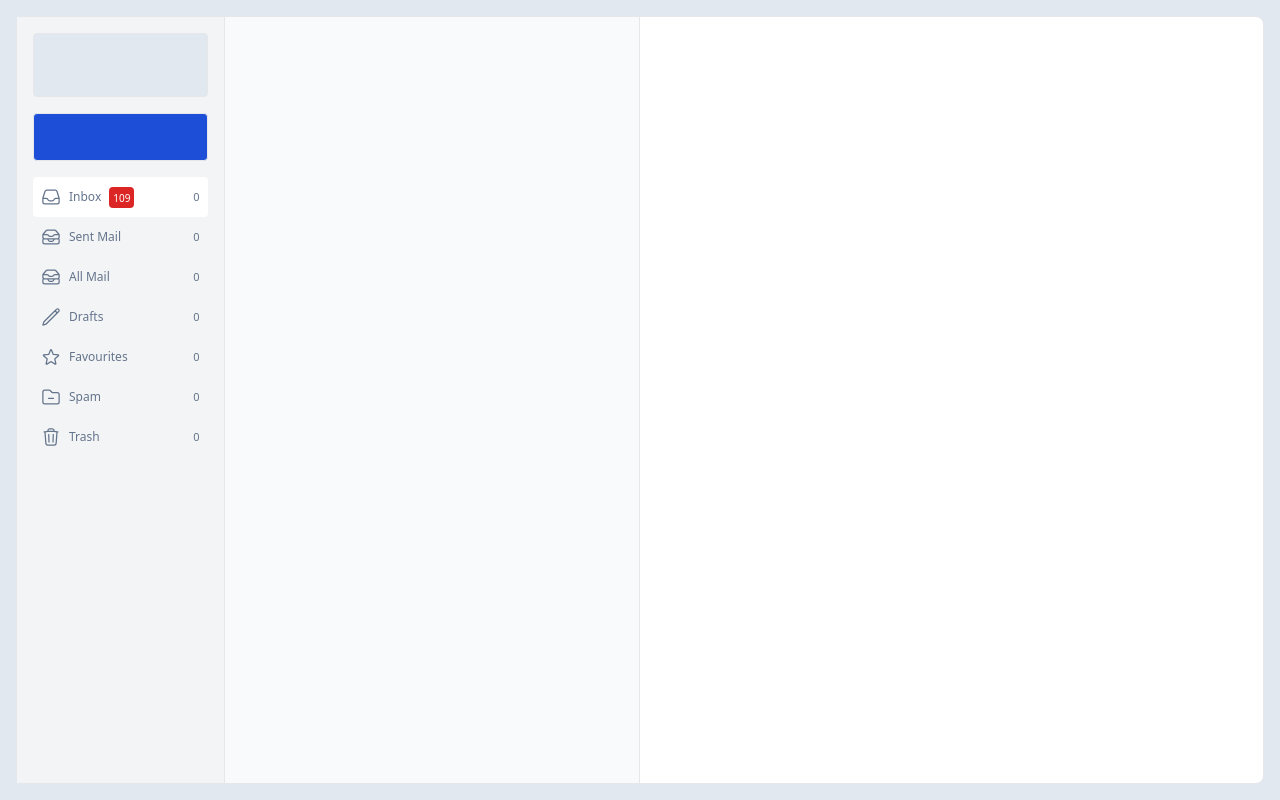
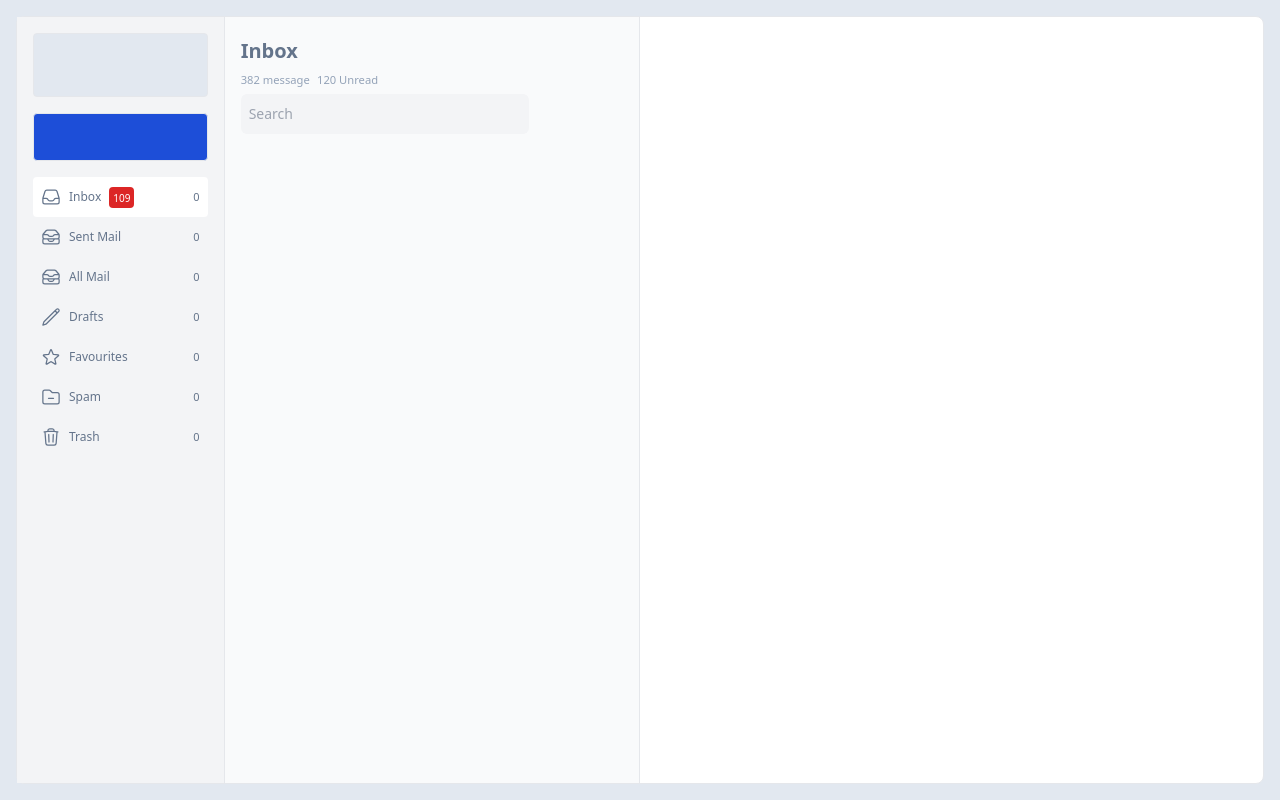
Before and after one commit to koomabenjamin/mailbox-vue-ui, a Vue app: page / in a window 1280 px wide. Built offline with nearby package versions, Linux system fonts and the light colour scheme.

Commit message:
top section

```diff
--- a/src/views/MailBox.vue
+++ b/src/views/MailBox.vue
@@ -31,7 +31,22 @@
         </div>
       </div>
 
-      <div class="w-1/3 bg-gray-50 border-r"></div>
+      <div class="w-1/3 bg-gray-50 border-r p-4">
+        <div class="w-full h-40 item-center text-slate-500">
+          <div class="flex-col">
+            <h6 class="text-[20px] font-bold">Inbox</h6>
+            <div class="text-sm text-slate-400 justify-between items-center">
+              <small>382 message</small>&nbsp;&nbsp;<small>120 Unread</small>
+            </div>
+          </div>
+          <div class="flex">
+            <div class="w-72">
+              <input type="text" class="w-full bg-gray-100 border-none rounded-md text-sm h-10 p-2" placeholder="Search"/>
+            </div>
+              <!-- <button class="ml-4">plus</button> -->
+          </div>
+        </div>
+      </div>
 
       <div class="w-1/2"></div>
 
```
Also changed, not shown: 1 other file (tests, documents, lock files or other folders).
